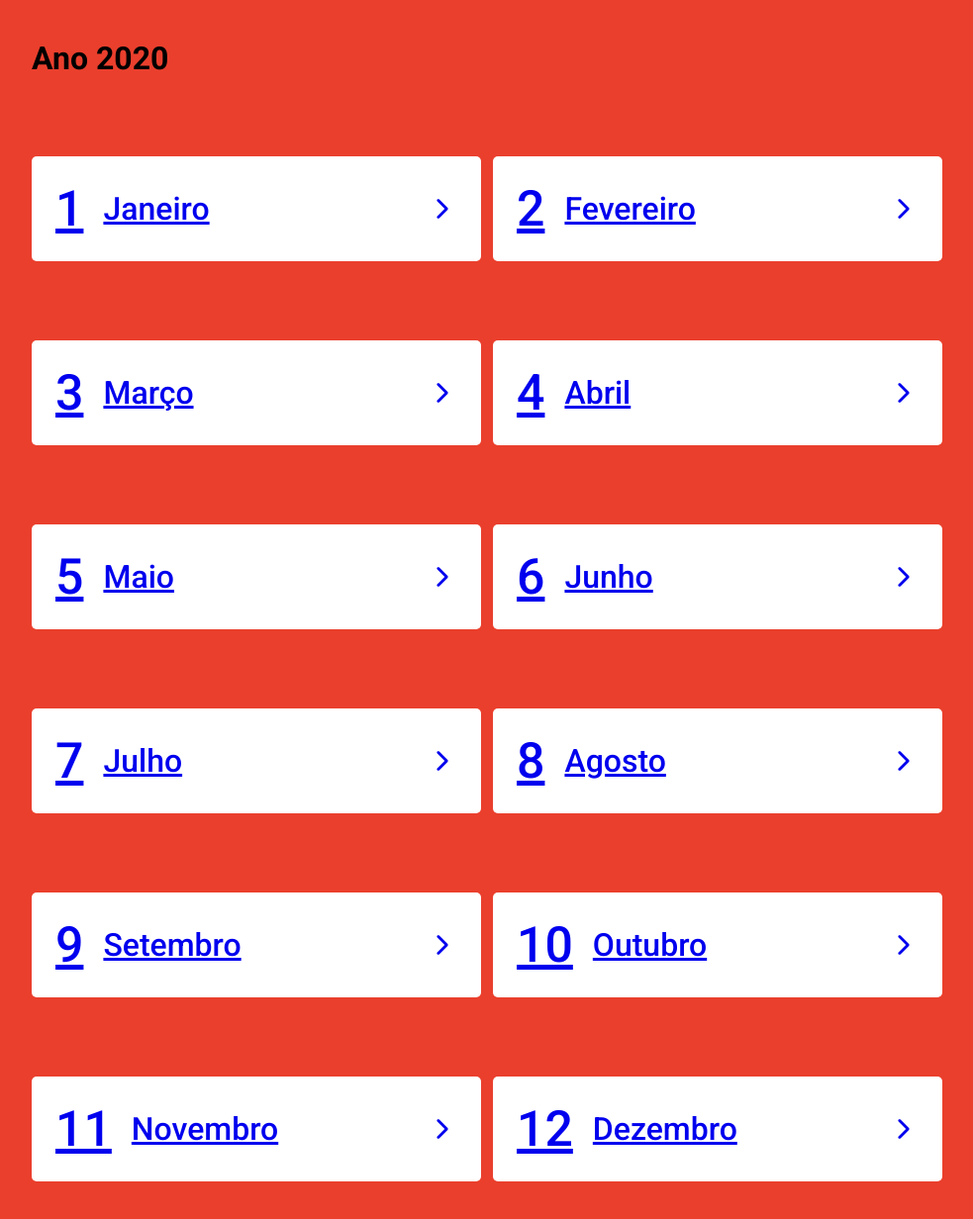
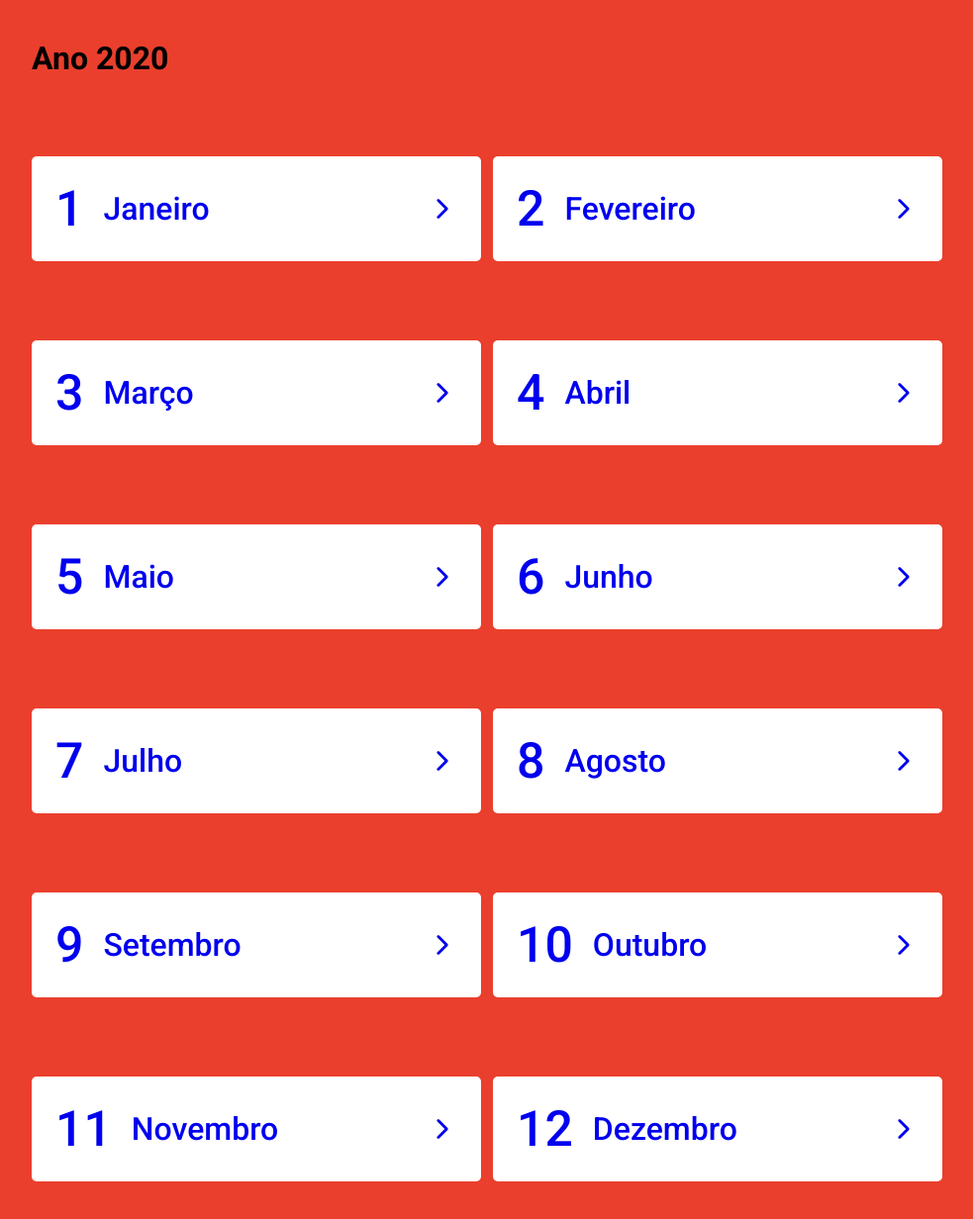
Before and after one commit to peidrao/Liturgical-Calendar, a React (Create React App) app: page / in a window 1280 px wide. Shown: the whole page at 99% size, without its empty margins (148-1131 px from the left). Built offline with nearby package versions, Linux system fonts and the light colour scheme.

Commit message:
links sem underline

```diff
--- a/src/pages/Home/index.tsx
+++ b/src/pages/Home/index.tsx
@@ -1,21 +1,16 @@
-import React, { useState } from 'react';
+import React from 'react';
 import { Link } from 'react-router-dom';
 import { IoIosArrowForward } from 'react-icons/io';
 
 import { Container, Title, Content } from './styles';
 
-interface TableMonth {
-  date: string;
-}
-
 const Home: React.FC = () => {
-
   return (
     <>
       <Title> Ano 2020 </Title>
 
       <Container>
-        <Link to="month/1">
+        <Link style={{ textDecoration: 'none' }} to="month/1">
           <Content>
             <p>1</p>
 
@@ -26,7 +21,7 @@ const Home: React.FC = () => {
           </Content>
         </Link>
 
-        <Link to="month/2">
+        <Link style={{ textDecoration: 'none' }} to="month/2">
           <Content>
             <p>2</p>
             <div>
@@ -36,7 +31,7 @@ const Home: React.FC = () => {
           </Content>
         </Link>
 
-        <Link to="month/3">
+        <Link style={{ textDecoration: 'none' }} to="month/3">
           <Content>
             <p>3</p>
             <div>
@@ -46,7 +41,7 @@ const Home: React.FC = () => {
           </Content>
         </Link>
 
-        <Link to="month/4">
+        <Link style={{ textDecoration: 'none' }} to="month/4">
           <Content>
             <p>4</p>
             <div>
@@ -56,7 +51,7 @@ const Home: React.FC = () => {
           </Content>
         </Link>
 
-        <Link to="month/5">
+        <Link style={{ textDecoration: 'none' }} to="month/5">
           <Content>
             <p>5</p>
             <div>
@@ -66,7 +61,7 @@ const Home: React.FC = () => {
           </Content>
         </Link>
 
-        <Link to="month/6">
+        <Link style={{ textDecoration: 'none' }} to="month/6">
           <Content>
             <p>6</p>
             <div>
@@ -76,7 +71,7 @@ const Home: React.FC = () => {
           </Content>
         </Link>
 
-        <Link to="month/7">
+        <Link style={{ textDecoration: 'none' }} to="month/7">
           <Content>
             <p>7</p>
             <div>
@@ -86,7 +81,7 @@ const Home: React.FC = () => {
           </Content>
         </Link>
 
-        <Link to="month/8">
+        <Link style={{ textDecoration: 'none' }} to="month/8">
           <Content>
             <p>8</p>
             <div>
@@ -96,7 +91,7 @@ const Home: React.FC = () => {
           </Content>
         </Link>
 
-        <Link to="month/9">
+        <Link style={{ textDecoration: 'none' }} to="month/9">
           <Content>
             <p>9</p>
             <div>
@@ -106,7 +101,7 @@ const Home: React.FC = () => {
           </Content>
         </Link>
 
-        <Link to="month/10">
+        <Link style={{ textDecoration: 'none' }} to="month/10">
           <Content>
             <p>10</p>
             <div>
@@ -116,7 +111,7 @@ const Home: React.FC = () => {
           </Content>
         </Link>
 
-        <Link to="month/11">
+        <Link style={{ textDecoration: 'none' }} to="month/11">
           <Content>
             <p>11</p>
             <div>
@@ -126,7 +121,7 @@ const Home: React.FC = () => {
           </Content>
         </Link>
 
-        <Link to="month/12">
+        <Link style={{ textDecoration: 'none' }} to="month/12">
           <Content>
             <p>12</p>
             <div>
--- a/src/pages/Home/styles.ts
+++ b/src/pages/Home/styles.ts
@@ -12,6 +12,7 @@ export const Container = styled.div`
   column-gap: 12px;
 `;
 
+
 export const Content = styled.div`
   margin-top: 80px;
   max-width: 700px;
@@ -21,9 +22,12 @@ export const Content = styled.div`
   width: 100%;
   padding: 24px;
   display: flex;
-  text-decoration: none;
   align-items: center;
   trasition: transform 0.2s;
+
+  a {
+    text-decoration: none;
+  }
 
   &:hover {
     transform: translateY(10px);
```
